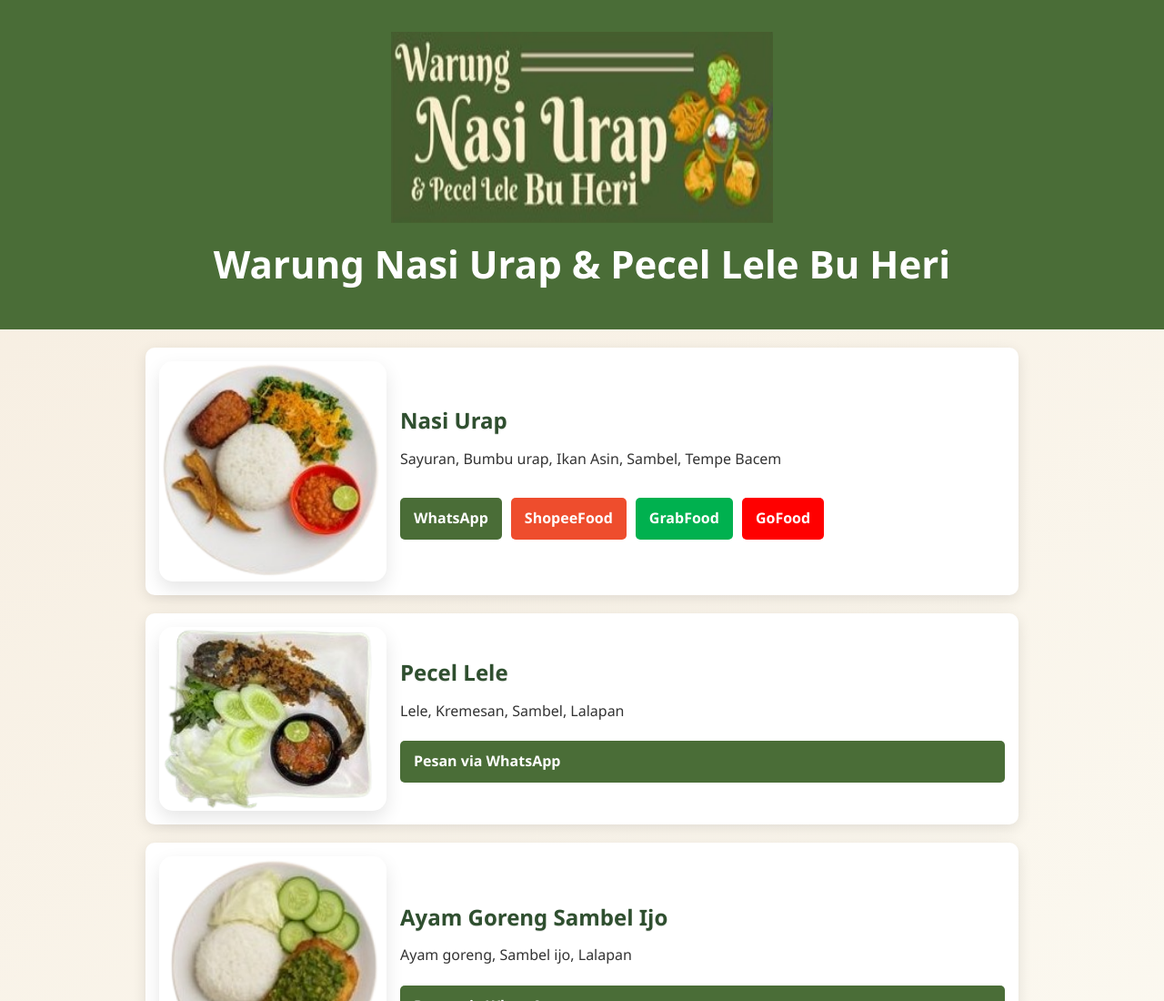
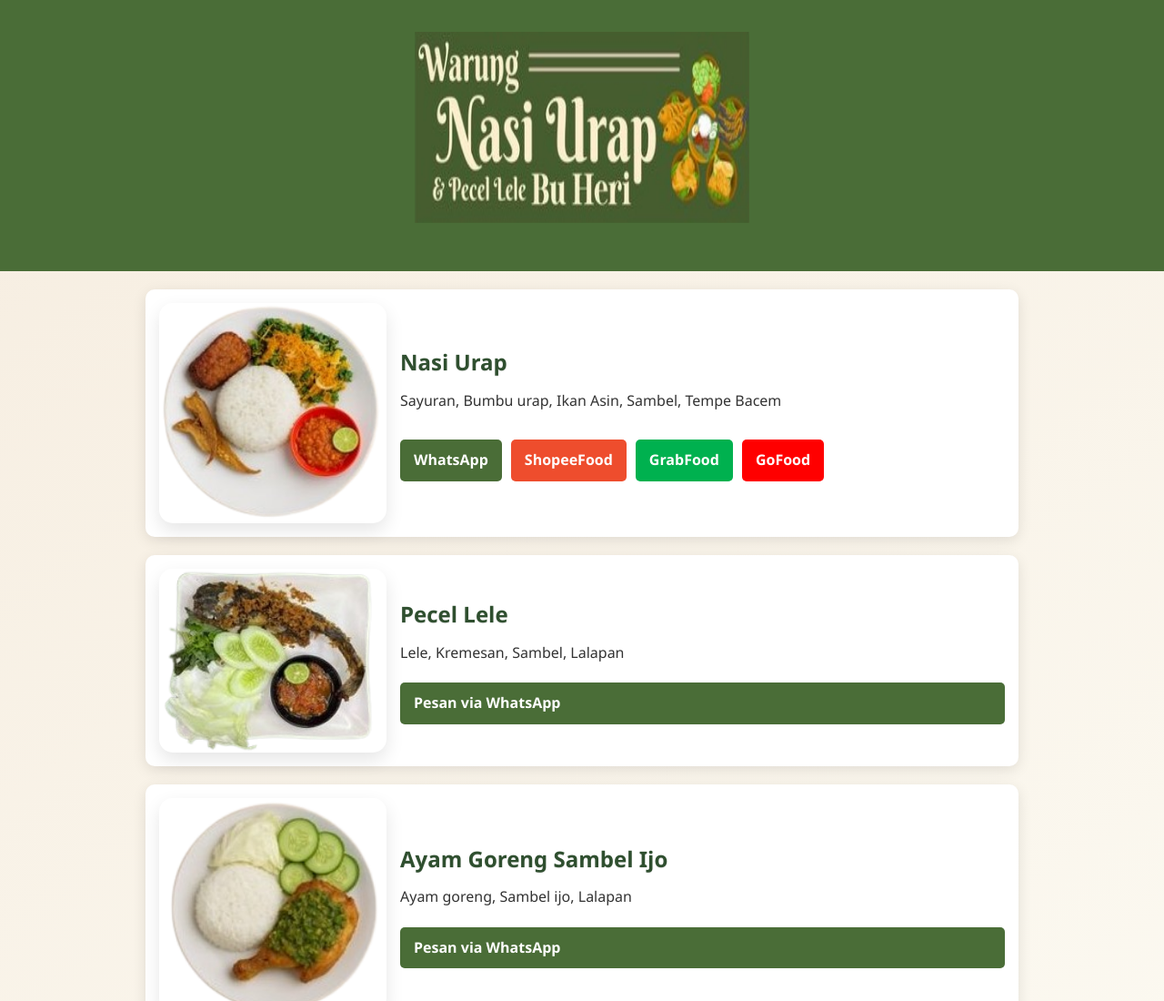
Before and after one commit to TimMixcode/Warung-bu-Heri, a plain HTML site: page index.html in a window 1280 px wide. Shown: the top 1100 px of the page at 91% size. Drawn offline with Linux system fonts and the light colour scheme.

Commit message:
Update index.html

```diff
--- a/index.html
+++ b/index.html
@@ -184,8 +184,8 @@
 </head>
 <body>
   <header>
-    <img src="logo.png" alt="Logo Warung" style="width:400px; height:200px; margin-bottom:10px; animation: pulse 2s infinite;">
-    <h1>Warung Nasi Urap & Pecel Lele Bu Heri</h1>
+    <img src="logo.png" alt="Logo Warung" style="width:350px; height:200px; margin-bottom:10px; animation: pulse 2s infinite;">
+<!--     <h1>Warung Nasi Urap & Pecel Lele Bu Heri</h1> -->
   </header>
   <div class="container">
     <div class="menu-item">
```
